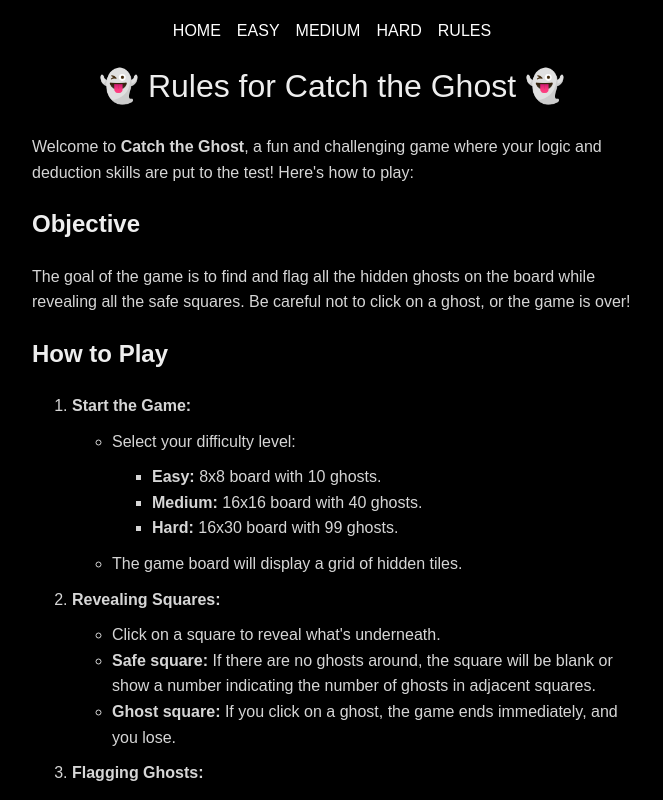
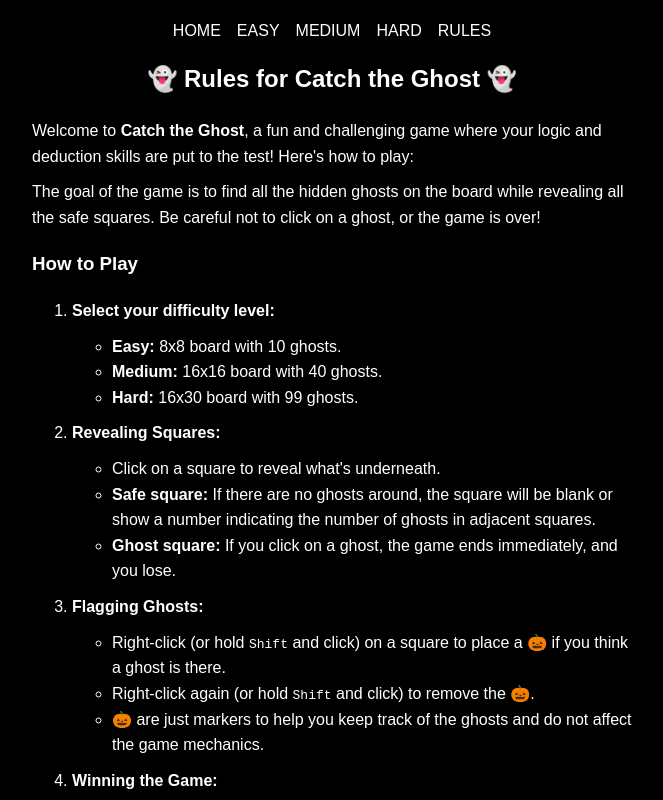
Before and after one commit to sunlipeipei/lipeipei-sun-catch-the-ghost, a React (Vite) app: page /rules in a window 1280 px wide. Shown: the top 800 px of the page, without its empty margins (308-971 px from the left). Built offline with nearby package versions, Linux system fonts and the light colour scheme.

Commit message:
simplify the game

```diff
--- a/src/Pages/Rules.css
+++ b/src/Pages/Rules.css
@@ -3,18 +3,11 @@
     line-height: 1.6;
     max-width: 600px;
     margin: auto;
-    color: #d6d6d6;
-
-}
-
-.rules-container h1 {
-    text-align: center;
-    color: #eeeeee;
 }
 
 .rules-container h2 {
+    text-align: center;
     margin-top: 20px;
-    color: #eeeeee;
 }
 
 .rules-container p,
--- a/src/Pages/Rules.jsx
+++ b/src/Pages/Rules.jsx
@@ -6,24 +6,18 @@ export default function Rules(){
 
         <div className='rules-container'>
             <Header />
-            <h1>👻 Rules for Catch the Ghost 👻</h1>
+            <h2>👻 Rules for Catch the Ghost 👻</h2>
             <p>Welcome to <strong>Catch the Ghost</strong>, a fun and challenging game where your logic and deduction skills are put to the test! Here's how to play:</p>
+            <p>The goal of the game is to find all the hidden ghosts on the board while revealing all the safe squares. Be careful not to click on a ghost, or the game is over!</p>
 
-            <h2>Objective</h2>
-            <p>The goal of the game is to find and flag all the hidden ghosts on the board while revealing all the safe squares. Be careful not to click on a ghost, or the game is over!</p>
-
-            <h2>How to Play</h2>
+            <h3>How to Play</h3>
             <ol>
                 <li>
-                    <strong>Start the Game:</strong>
+                    <strong>Select your difficulty level:</strong>
                     <ul>
-                        <li>Select your difficulty level:</li>
-                        <ul>
-                            <li><strong>Easy:</strong> 8x8 board with 10 ghosts.</li>
-                            <li><strong>Medium:</strong> 16x16 board with 40 ghosts.</li>
-                            <li><strong>Hard:</strong> 16x30 board with 99 ghosts.</li>
-                        </ul>
-                        <li>The game board will display a grid of hidden tiles.</li>
+                        <li><strong>Easy:</strong> 8x8 board with 10 ghosts.</li>
+                        <li><strong>Medium:</strong> 16x16 board with 40 ghosts.</li>
+                        <li><strong>Hard:</strong> 16x30 board with 99 ghosts.</li>
                     </ul>
                 </li>
                 <li>
@@ -37,9 +31,9 @@ export default function Rules(){
                 <li>
                     <strong>Flagging Ghosts:</strong>
                     <ul>
-                        <li>Right-click (or hold <code>Shift</code> and click) on a square to place a flag if you think a ghost is there.</li>
-                        <li>Right-click again (or hold <code>Shift</code> and click) to remove the flag.</li>
-                        <li>Flags are just markers to help you keep track and do not affect the game mechanics.</li>
+                        <li>Right-click (or hold <code>Shift</code> and click) on a square to place a 🎃 if you think a ghost is there.</li>
+                        <li>Right-click again (or hold <code>Shift</code> and click) to remove the 🎃.</li>
+                        <li>🎃 are just markers to help you keep track of the ghosts and do not affect the game mechanics.</li>
                     </ul>
                 </li>
                 <li>
```
